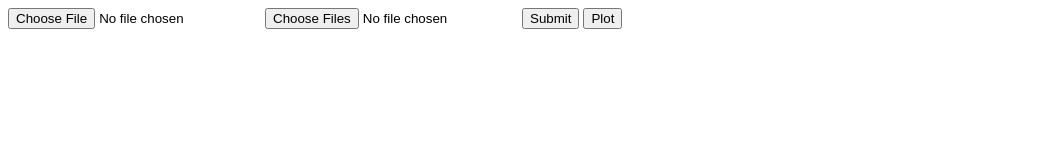
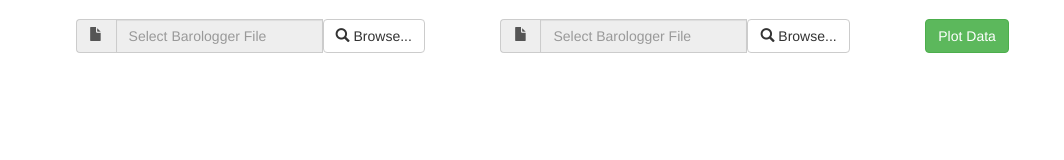
Before and after one commit to MatthewMawby/WellPlotter, a website: page index.html in a window 1280 px wide. Shown: the whole page, without its empty margins (0-1064 px from the left). Drawn offline with nearby package versions, Linux system fonts and the light colour scheme.

Commit message:
began making the front-end prettier

```diff
--- a/index.html
+++ b/index.html
@@ -4,7 +4,10 @@
 
     <head>
         <title>WellPlotter</title>
-        <script src="http://ajax.googleapis.com/ajax/libs/jquery/1.9.1/jquery.js"></script>
+        <link rel="stylesheet" href="https://maxcdn.bootstrapcdn.com/bootstrap/3.3.7/css/bootstrap.min.css">
+        <link rel="stylesheet" href="public/styles/stylesheet.css">
+        <script src="https://ajax.googleapis.com/ajax/libs/jquery/3.1.1/jquery.min.js"></script>
+        <script src="https://maxcdn.bootstrapcdn.com/bootstrap/3.3.7/js/bootstrap.min.js"></script>
         <script src="https://d3js.org/d3.v4.min.js"></script>
         <meta charset="utf-8">
         <meta name="viewport" content="width=device-width, initial-scale=1.0">
@@ -12,18 +15,51 @@
 
     <body>
         <div id="uploadmenu">
-            <input type="file" id="baro" name="baro">
-            <input type="file" id="lvllog" name="lvllog[]" multiple="multiple">
-            <input type="submit" value="Submit" onclick="processFiles()">
+            <div class="input-group">
+                <span class="input-group-addon"><i class="glyphicon glyphicon-file"></i></span>
+                <input type="text" id="baroLabel" class="form-control" disabled placeholder="Select Barologger File">
+                <label class ="btn btn-default">
+                    <i class="glyphicon glyphicon-search"></i>
+                    Browse... <input type="file" id="baro" name="baro" style="display: none;">
+                </label>
+            </div>
 
-            <input type="submit" value="Plot" onclick="createPlots()">
+            <div class="input-group">
+                <span class="input-group-addon"><i class="glyphicon glyphicon-file"></i></span>
+                <input type="text" id="wellLabel" class="form-control" disabled placeholder="Select Barologger File">
+                <label class ="btn btn-default">
+                    <i class="glyphicon glyphicon-search"></i>
+                    Browse... <input type="file" id="well" name="lvllog[]" multiple="multiple" style="display: none;">
+                </label>
             </div>
+
+            <label class ="btn btn-success btn-file" style="margin-left: 2cm;">
+                Plot Data <input type="submit" value="Submit" onclick="processFiles()" style="display: none;">
+            </label>
+        </div>
+
 
         <div id="plots">
             <svg id="all" style="width:1000px; height:1000px;"></svg>
-
         </div>
 
+        <script>
+            $(document).on('change', ':file', function() {
+                var input = $(this),
+                    numFiles = input.get(0).files ? input.get(0).files.length : 1,
+                    label = input.val().replace(/\\/g, '/').replace(/.*\//, ''),
+                    id = input.attr("id"),
+                    id = "#" + id + "Label";
+
+                if (numFiles>1){
+                    $(id).attr("placeholder", numFiles+" files selected");
+                }
+                else{
+                    $(id).attr("placeholder", label+" selected");
+                }
+                input.trigger('fileselect', [numFiles, label]);
+            });
+        </script>
 
         <script>
             var files = [];
--- /dev/null
+++ b/public/styles/stylesheet.css
@@ -0,0 +1,19 @@
+.input-group{
+    display:flex;
+    flex-direction:row;
+    margin-left: 2cm;
+}
+
+.input-group-addon{
+    min-width:40px;
+}
+
+.form-control{
+    width: 250px;
+}
+
+#uploadmenu{
+    display:flex;
+    flex-direction:row;
+    margin-top: 0.5cm;
+}
```
Lines whose indentation alone changed are shown as unchanged.
